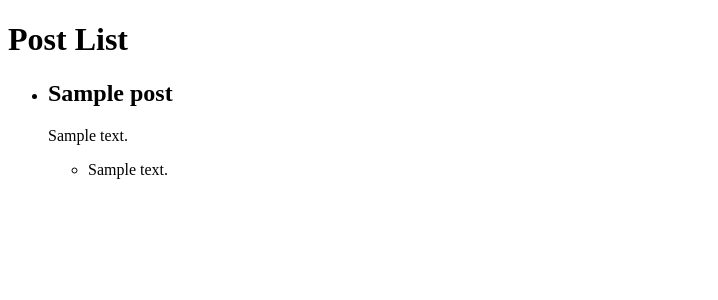
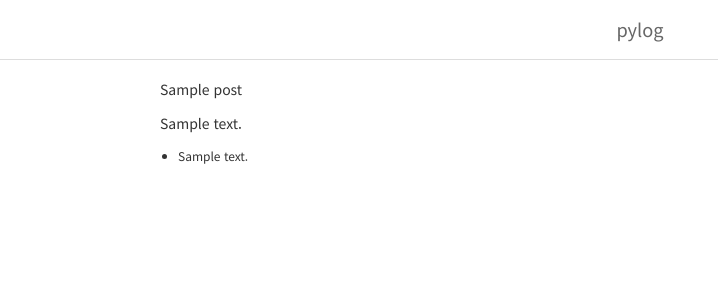
Before and after one commit to LeeHanYeong/pylog, a Django app: page /posts/ in a window 1280 px wide. Shown: the top 300 px of the page, without its empty margins (0-718 px from the left). Run offline with Django 4.2, Linux system fonts and the light colour scheme; tables that the repository leaves empty hold one stand-in row (values such as "Sample post").

Commit message:
[pylog] 11.2. 정적파일 (Static files)
- settings.py에 STATICFILES_DIRS설정 추가
- static/css/style.css로 CSS파일 추가
- index.html, post_list.html에 CSS적용을 위한 id/class속성 추가 및 구조변경

```diff
--- a/config/settings.py
+++ b/config/settings.py
@@ -115,8 +115,8 @@ USE_TZ = True
 
 # Static files (CSS, JavaScript, Images)
 # https://docs.djangoproject.com/en/4.0/howto/static-files/
-
 STATIC_URL = "static/"
+STATICFILES_DIRS = [BASE_DIR / "static"]
 
 # Default primary key field type
 # https://docs.djangoproject.com/en/4.0/ref/settings/#default-auto-field
--- /dev/null
+++ b/static/css/style.css
@@ -0,0 +1,240 @@
+@import url(//fonts.googleapis.com/earlyaccess/notosanskr.css);
+ul, ol {
+  list-style: none;
+  padding: 0;
+  margin: 0; }
+
+h1, h2, h3, h4, h5, h6 {
+  padding: 0;
+  margin: 0;
+  font-weight: 300; }
+
+h2 {
+  font-size: 1.42rem; }
+
+a {
+  text-decoration: none;
+  color: #333; }
+
+html {
+  margin: 0;
+  font-family: "Noto Sans KR", serif;
+  font-weight: 300;
+  font-size: 14px;
+  color: #333;
+  height: 100%; }
+
+body {
+  margin: 0;
+  height: 100%; }
+
+#index {
+  display: flex;
+  flex-direction: column;
+  flex-wrap: nowrap;
+  justify-content: center;
+  align-items: center;
+  height: 100%;
+  margin-top: -4vh; }
+  #index > h1 {
+    margin-bottom: 4px; }
+
+#navbar {
+  position: fixed;
+  top: 0;
+  width: 100%;
+  z-index: 999;
+  display: flex;
+  flex-direction: row;
+  flex-wrap: nowrap;
+  justify-content: center;
+  align-items: center;
+  background-color: rgba(255, 255, 255, 0.9);
+  color: #666;
+  font-size: 1.3rem;
+  height: 59px;
+  border-bottom: 1px solid #ddd; }
+  #navbar > span {
+    margin-top: -2px; }
+  #navbar img {
+    height: 29.5px;
+    border-radius: 3px;
+    margin-right: 10px; }
+  #navbar .btn {
+    position: absolute;
+    right: 20px; }
+
+.btn {
+  width: 66px;
+  height: 30px;
+  line-height: 25px;
+  background-color: #fff;
+  border-radius: 15px;
+  transition-duration: 0.3s;
+  transition-timing-function: ease;
+  font-size: 12px;
+  cursor: pointer;
+  text-align: center; }
+
+a.btn {
+  height: 28px; }
+
+.btn-primary {
+  border: 1px solid #00c3bd;
+  color: #00c3bd; }
+  .btn-primary:hover {
+    color: white;
+    background-color: #00c3bd; }
+
+.btn-secondary {
+  border: 1px solid #bbb;
+  color: #666; }
+  .btn-secondary:hover {
+    color: white;
+    background-color: #bbb; }
+
+#post-list {
+  padding: 59px 0; }
+
+ul.posts {
+  display: flex;
+  flex-direction: column;
+  margin: 0 auto;
+  max-width: 960px;
+  padding: 0 20px; }
+  ul.posts > li.post {
+    display: flex;
+    flex-direction: column;
+    position: relative;
+    padding: 20px 130px 20px 0; }
+    ul.posts > li.post:not(:last-child) {
+      border-bottom: 1px solid #eee; }
+    ul.posts > li.post h2 {
+      white-space: nowrap;
+      overflow: hidden;
+      text-overflow: ellipsis; }
+    ul.posts > li.post p {
+      display: -webkit-box;
+      -webkit-line-clamp: 2;
+      -webkit-box-orient: vertical;
+      overflow: hidden; }
+    ul.posts > li.post img {
+      position: absolute;
+      top: 17px;
+      right: 0;
+      width: 120px;
+      height: 120px;
+      object-fit: cover; }
+    ul.posts > li.post img[alt]:after {
+      display: block;
+      position: absolute;
+      top: 0;
+      left: 0;
+      width: 100%;
+      height: 100%;
+      background-color: #fff;
+      box-sizing: border-box;
+      border: 1px solid #ddd;
+      font-weight: 300;
+      line-height: 2;
+      text-align: center;
+      content: attr(alt); }
+
+ul.comments {
+  font-size: 12px; }
+  ul.comments > li.comment {
+    list-style: disc;
+    margin-left: 1.5em; }
+  ul.comments > li.comment-empty {
+    font-style: italic; }
+
+@media only screen and (hover: none) and (pointer: coarse) {
+  html {
+    font-size: 4vw; }
+
+  .post-list-container {
+    padding: 14vw 0; }
+
+  .navbar {
+    height: 14vw; }
+
+  ul.posts {
+    margin: 0 5vw;
+    padding: 0; }
+    ul.posts > li.post {
+      padding: 5vw 0 5vw 0; }
+      ul.posts > li.post h2 {
+        font-size: 1.3rem; }
+      ul.posts > li.post p {
+        font-size: .9rem;
+        padding-right: 22vw; }
+      ul.posts > li.post img {
+        width: 20vw;
+        height: 20vw;
+        top: 16vw;
+        right: 0; }
+
+  ul.comments {
+    font-size: .8rem; } }
+#post-detail {
+  padding: 59px 10px; }
+  #post-detail .comments-title {
+    border-top: 1px solid #eee;
+    margin-top: 30px;
+    padding-top: 10px;
+    font-weight: 500; }
+  #post-detail ul.post-detail-comments li.post-detail-comment {
+    list-style: disc;
+    margin-left: 1.5em; }
+  #post-detail ul.post-detail-comments li.post-detail-comment-empty {
+    font-style: italic; }
+  #post-detail > form {
+    width: 100%;
+    margin-top: 10px;
+    display: flex; }
+    #post-detail > form > textarea {
+      border: 1px solid #eee;
+      padding: 10px;
+      box-sizing: border-box;
+      resize: none;
+      border-radius: 2px;
+      flex-grow: 1;
+      margin-right: 6px; }
+      #post-detail > form > textarea:focus {
+        outline: none; }
+    #post-detail > form > button {
+      height: 57px;
+      line-height: 50px;
+      border-radius: 2px; }
+
+.post-add-container {
+  padding: 59px 0; }
+  .post-add-container input, .post-add-container textarea {
+    border: none;
+    padding: 10px; }
+    .post-add-container input:focus, .post-add-container textarea:focus {
+      outline: none; }
+  .post-add-container textarea {
+    width: 100%;
+    min-height: 100px;
+    box-sizing: border-box;
+    resize: none; }
+  .post-add-container > form {
+    width: 100%; }
+    .post-add-container > form > div {
+      padding: 10px; }
+      .post-add-container > form > div > label {
+        vertical-align: top;
+        font-size: 16px;
+        line-height: 40px; }
+    .post-add-container > form > div:nth-of-type(1) {
+      border-bottom: 1px solid #ddd; }
+      .post-add-container > form > div:nth-of-type(1) > input {
+        font-size: 18px; }
+  .post-add-container .btn-post-add {
+    position: fixed;
+    top: 14px;
+    right: 20px;
+    z-index: 100000; }
+
+/*# sourceMappingURL=style.css.map */
--- a/templates/post_list.html
+++ b/templates/post_list.html
@@ -1,21 +1,29 @@
+{% load static %}
 <!doctype html>
 <html lang="ko">
+<head>
+    <link rel="stylesheet" href="{% static 'css/style.css' %}">
+</head>
 <body>
-    <h1>Post List</h1>
-    <ul>
+    <div id="navbar">
+        <span>pylog</span>
+    </div>
+    <div id="post-list">
+        <ul class="posts">
             {% for post in posts %}
-            <li>
-                <h2>{{ post.title }}</h2>
+                <li class="post">
+                    <div>{{ post.title }}</div>
                     <p>{{ post.content }}</p>
-                <ul>
+                    <ul class="comments">
                         {% for comment in post.comment_set.all %}
-                        <li>{{ comment.content }}</li>
+                            <li class="comment">{{ comment.content }}</li>
                         {% empty %}
-                        <li>아직 댓글이 없습니다</li>
+                            <li class="comment-empty">아직 댓글이 없습니다</li>
                         {% endfor %}
                     </ul>
                 </li>
             {% endfor %}
         </ul>
+    </div>
 </body>
 </html>
```
Also changed, not shown: templates/index.html (+8 -1 lines). Lines whose indentation alone changed are shown as unchanged.
